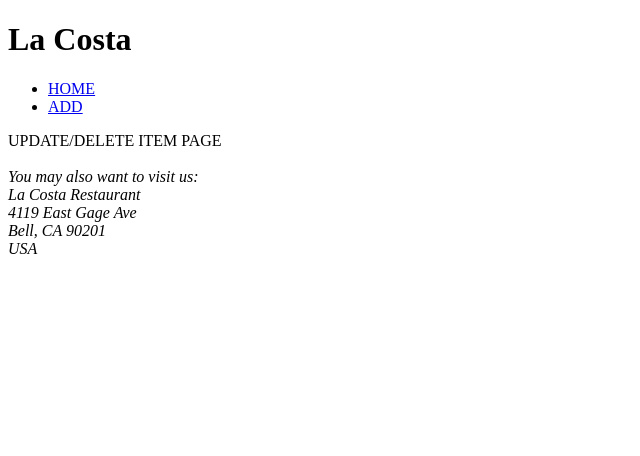
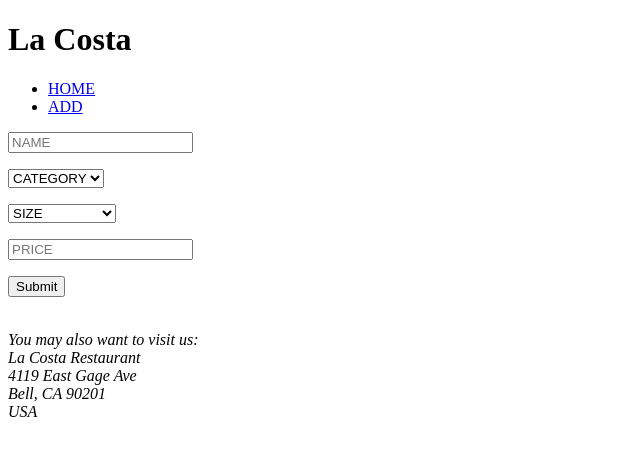
Before and after one commit to Joes-BitGit/menu, a React (Create React App) app in the folder client/: page /1/update in a window 1280 px wide. Shown: the top 456 px of the page, without its empty margins (0-640 px from the left). Built offline with nearby package versions, Linux system fonts and the light colour scheme; no server answers.

Commit message:
Update page that is filled with data on render

```diff
--- a/client/src/routes/UpdateItem.jsx
+++ b/client/src/routes/UpdateItem.jsx
@@ -1,7 +1,92 @@
-import React from "react";
+import React, { useContext, useEffect, useState } from "react";
+import { useParams } from "react-router";
+import { MenuContext } from "../context/MenuContext.js";
+import MenuGenerator from "../apis/MenuGenerator";
 
 const UpdateItem = () => {
-  return <div>UPDATE/DELETE ITEM PAGE</div>;
+  const [name, setName] = useState("");
+  const [category, setCategory] = useState("category");
+  const [size, setSize] = useState("size");
+  const [price, setPrice] = useState("");
+
+  // need context in order to update my source of truth
+  const { menuItems, setMenuItems } = useContext(MenuContext);
+  // console.log("context", menuItems);
+  const { id } = useParams();
+
+  useEffect(() => {
+    // fetch data from context
+    const fetchData = async () => {
+      const response = await MenuGenerator.get(`/${id}`);
+
+      setName(response.data.menu_item[0].item);
+      setCategory(response.data.menu_item[0].category);
+      setSize(response.data.menu_item[0].size);
+      // getting rid of the dollar sign
+      setPrice(Number(response.data.menu_item[0].price.substring(1)));
+    };
+    fetchData();
+  }, []);
+
+  return (
+    <>
+      <form>
+        <label>
+          <input
+            type="text"
+            placeholder="NAME"
+            value={name}
+            onInput={(Event) => setName(Event.currentTarget.value)}
+            required
+          />
+        </label>
+        <p>
+          <select
+            value={category}
+            onInput={(Event) => setCategory(Event.currentTarget.value)}
+            required
+          >
+            <option disabled value="category">
+              CATEGORY
+            </option>
+            <option value="meat">Meat</option>
+            <option value="marisco">Marisco</option>
+            <option value="drinks">Drinks</option>
+            <option value="dessert">Dessert</option>
+            <option value="appetizers">Appetizers</option>
+            <option value="breakfast">Breakfast</option>
+          </select>
+        </p>
+        <p>
+          <select
+            value={size}
+            onInput={(Event) => setSize(Event.currentTarget.value)}
+            required
+          >
+            <option disabled value="size">
+              SIZE
+            </option>
+            <option value="small">Small</option>
+            <option value="medium">Medium</option>
+            <option value="large">Large</option>
+            <option value="Not Applicable">Not Applicable</option>
+          </select>
+        </p>
+        <input
+          type="number"
+          placeholder="PRICE"
+          min="1"
+          step="0.01"
+          value={price}
+          onInput={(Event) => setPrice(Event.currentTarget.value)}
+          required
+        />
+        <p>
+          <button type="submit">Submit</button>
+        </p>
+      </form>
+    </>
+  );
 };
 
 export default UpdateItem;
```
